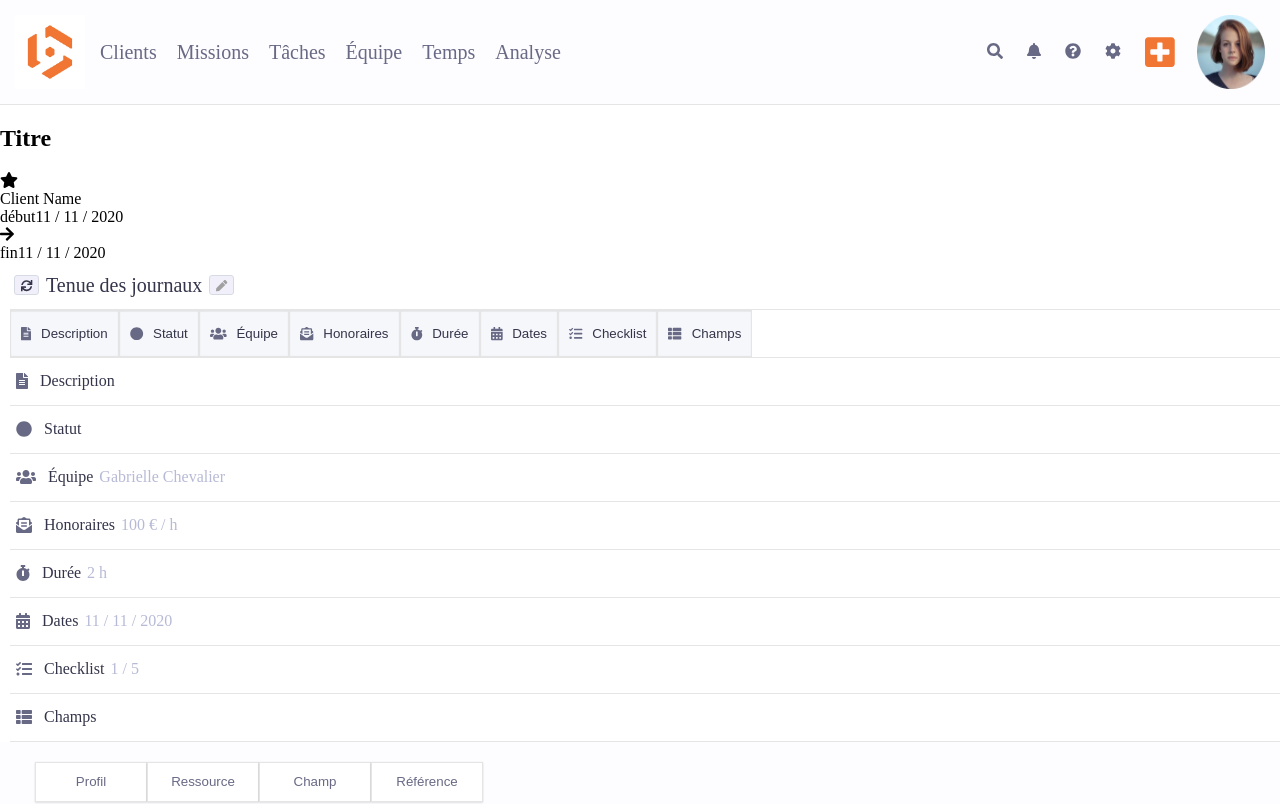
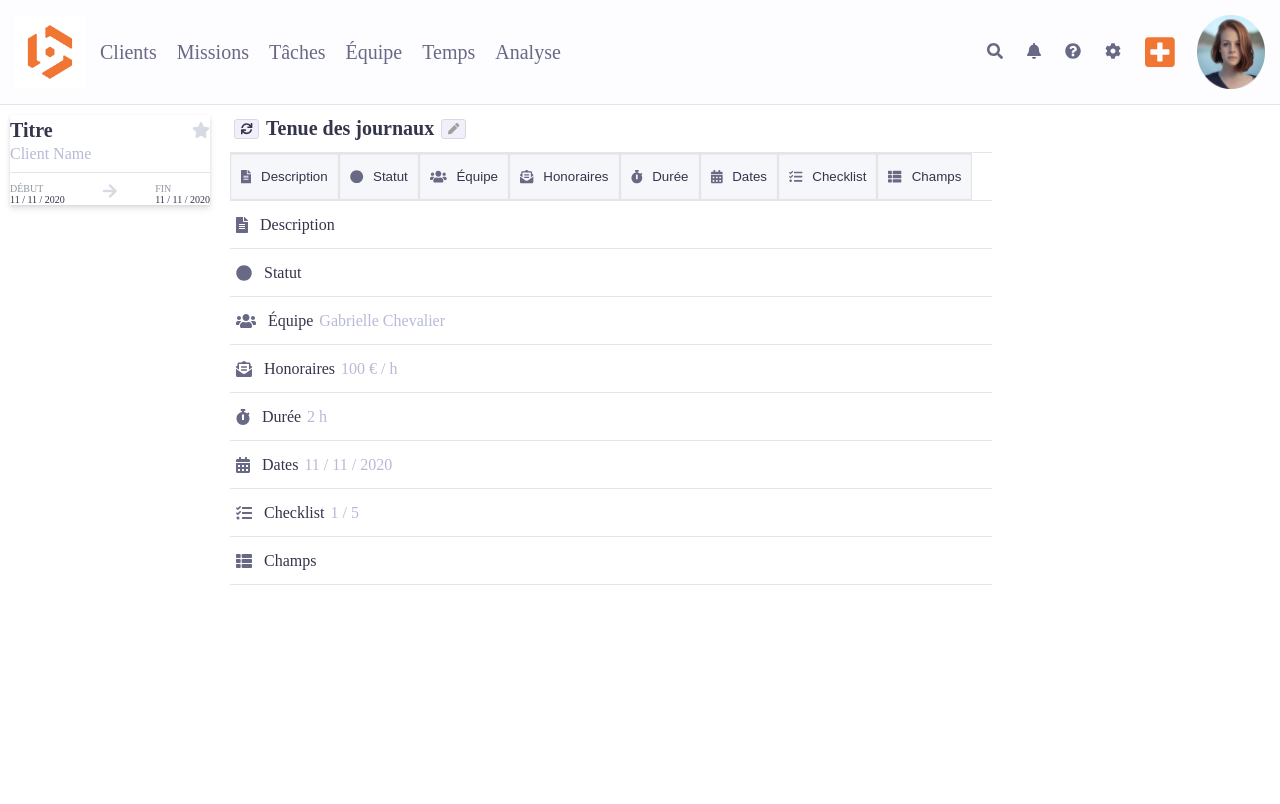
Before and after one commit to deepikabekal/Beeye-1.0, a React (Create React App) app: page / in a window 1280 px wide. Shown: the top 804 px of the page. Built offline with nearby package versions, Linux system fonts and the light colour scheme.

Commit message:
initial commit

```diff
--- a/public/index.css
+++ b/public/index.css
@@ -11,6 +11,7 @@
   --baseDark01: #34344b;
   --backGroundColor: #ffffff;
   --greysDark0: #9096a0;
+  --baseMed11: #b7bad6;
 
   /* --dark: #000000;
   --darker: #111111;
@@ -45,3 +46,11 @@ body {
   border-bottom: 1px solid var(--borderColor);
   width: 100%;
 }
+
+.container {
+  display: flex;
+}
+
+.box-shadow-style {
+  box-shadow: 0px 1px 3px rgba(0, 0, 0, 0.08), 0px 4px 6px rgba(0, 0, 0, 0.1);
+}
--- a/src/App.js
+++ b/src/App.js
@@ -7,7 +7,7 @@ function App() {
   return (
     <>
       <Header />
-      <div>
+      <div className="container">
         <LeftMenu />
         <TeamSection />
       </div>
--- /dev/null
+++ b/src/components/LeftMenu/LeftMenuStyles.css
@@ -0,0 +1,63 @@
+/* title block styles */
+
+.title-block-container {
+  height: 90px;
+  width: 200px;
+  margin: 10px;
+  display: flex;
+  flex-direction: column;
+  justify-content: center;
+}
+
+.title-icon-container {
+  display: flex;
+  align-items: center;
+  justify-content: space-between;
+  padding: 15px 0;
+  height: 24px;
+  /* margin-left: 10px; */
+}
+
+.title-container {
+  margin-bottom: 10px;
+  height: 60px;
+}
+
+.debut-container,
+.fin-container {
+  display: flex;
+  justify-content: center;
+  flex-direction: column;
+}
+
+.menu-link-container {
+  display: flex;
+  justify-content: space-between;
+}
+
+.title-block-heading {
+  font-size: 20px;
+  color: var(--baseDark01);
+  text-align: center;
+}
+
+.star-icon,
+.arrow-icon {
+  color: var(--greysMed01);
+}
+
+.link-span {
+  color: var(--greysDark0);
+  font-size: 10px;
+}
+
+.date-span {
+  color: var(--baseDark01);
+  font-size: 10px;
+}
+
+.client-name {
+  color: var(--baseMed11);
+}
+
+/*  */
--- a/src/components/LeftMenu/TitleBlock.js
+++ b/src/components/LeftMenu/TitleBlock.js
@@ -4,23 +4,25 @@ import { FontAwesomeIcon } from "@fortawesome/react-fontawesome";
 
 function TitleBlock() {
   return (
-    <div>
-      <div>
-        <div>
-          <h2>Titre</h2>
-          <FontAwesomeIcon icon={faStar} />
+    <div className="title-block-container box-shadow-style">
+      <div className="title-container div-border">
+        <div className="title-icon-container">
+          <h2 className="title-block-heading">Titre</h2>
+          <FontAwesomeIcon icon={faStar} className="star-icon" />
         </div>
-        <span>Client Name</span>
+        <span className="client-name">Client Name</span>
       </div>
-      <div>
-        <div>
-          <span>début</span>
-          <span>11 / 11 / 2020</span>
+      <div className="menu-link-container">
+        <div className="debut-container">
+          <span className="link-span">DÉBUT</span>
+          <span className="date-span">11 / 11 / 2020</span>
         </div>
-        <FontAwesomeIcon icon={faArrowRight} />
-        <div>
-          <span>fin</span>
-          <span>11 / 11 / 2020</span>
+        <div className="arrow-icon-container">
+          <FontAwesomeIcon icon={faArrowRight} className="arrow-icon" />
+        </div>
+        <div className="fin-container">
+          <span className="link-span">FIN</span>
+          <span className="date-span">11 / 11 / 2020</span>
         </div>
       </div>
     </div>
--- a/src/components/LeftMenu/index.js
+++ b/src/components/LeftMenu/index.js
@@ -1,5 +1,6 @@
 import React from "react";
 import TitleBlock from "./TitleBlock";
+import LeftMenuStyles from "./LeftMenuStyles.css";
 
 function LeftMenu() {
   return <TitleBlock />;
--- a/src/components/TeamSection/Journaux/JournauxStyles.css
+++ b/src/components/TeamSection/Journaux/JournauxStyles.css
@@ -7,7 +7,7 @@
 
 .section-heading {
   font-size: 20px;
-  font-weight: lighter;
+  /* font-weight: lighter; */
   padding: 0 3px;
   text-align: center;
   color: var(--baseDark01);
--- a/src/components/TeamSection/index.js
+++ b/src/components/TeamSection/index.js
@@ -8,9 +8,9 @@ function TeamSection() {
   return (
     <>
       <Journaux />
-      <Equipe />
-      <PlanningGraph />
-      <ResourcePlanning />
+      {/* <Equipe /> */}
+      {/* <PlanningGraph />
+      <ResourcePlanning /> */}
     </>
   );
 }
```
